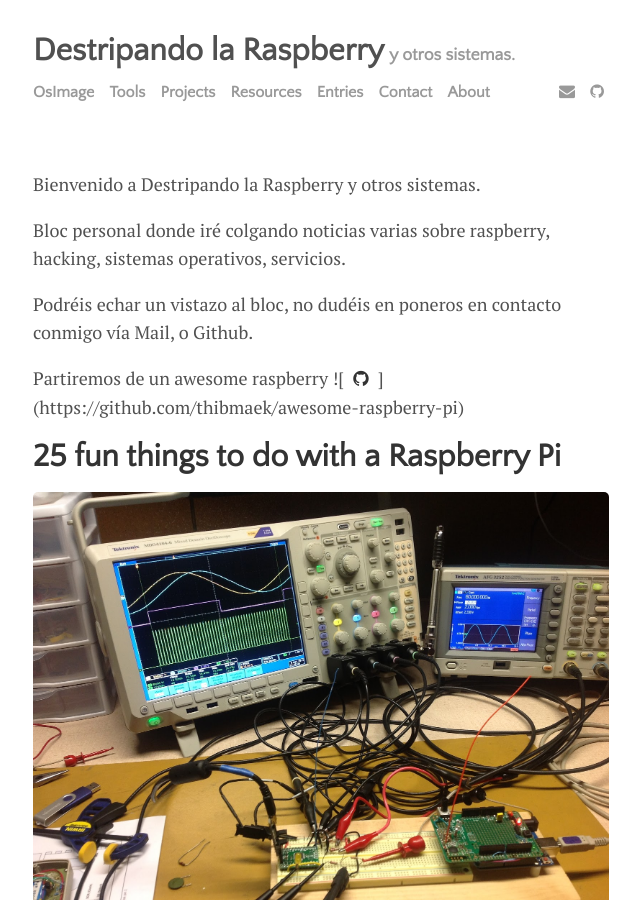
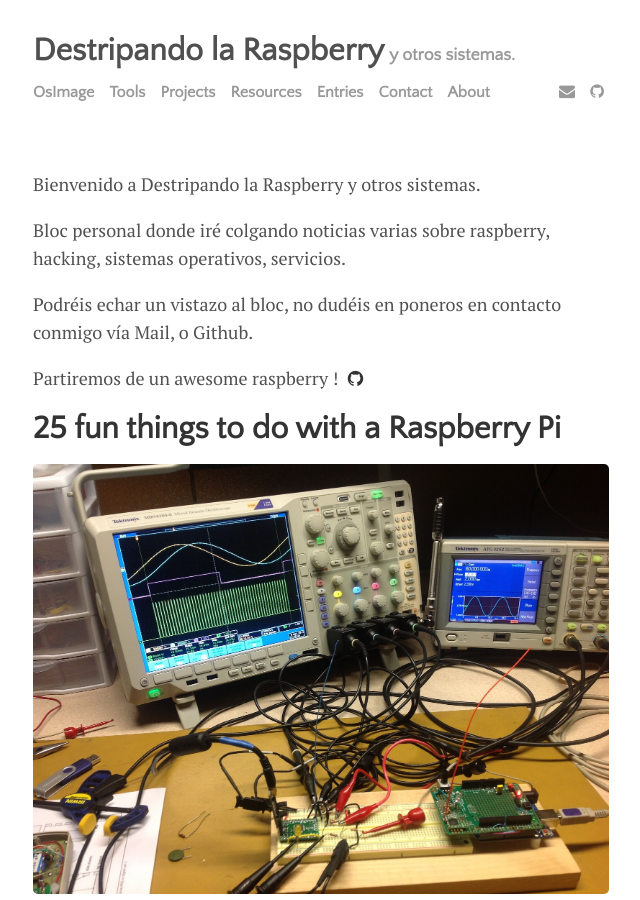
Before and after one commit to MrRastayoung/MrRastayoung.github.io, a Jekyll site: the page built from index.html, in a window 1280 px wide and 900 px high. Shown: the whole window, without its empty margins (319-959 px from the left). Built offline with Jekyll 4.4.1, drawn with Linux system fonts in a browser that asks for light colours; nearby versions of some CDN libraries; the list of posts is cut into pages by our own code.

Commit message:
MOdified

```diff
--- a/_config.yml
+++ b/_config.yml
@@ -15,6 +15,7 @@
   facebook:          "altairisx"
   linkedin:          "altairisx"
   docker:            "altairisx"
+  awesome_git:		 "thibmaek/awesome-raspberry-pi"
 
 navigation:
 
--- a/index.html
+++ b/index.html
@@ -10,9 +10,9 @@
 
 Podréis echar un vistazo al bloc, no dudéis en poneros en contacto conmigo vía Mail, o Github.
 
-<p>Partiremos de un awesome raspberry ![{% if site.author.github %}
-  <a href="https://github.com/{{ site.author.github }}"><i class="fa fa-github" aria-hidden="true" target="_blank"></i></a>
-  {% endif %}](https://github.com/thibmaek/awesome-raspberry-pi)</p>
+<p>Partiremos de un awesome raspberry !{% if site.author.awesome_git %}
+  <a href="https://github.com/{{ site.author.awesome_git }}"><i class="fa fa-github" aria-hidden="true" target="_blank"></i></a>
+  {% endif %}</p>
 
 
 </div>
```
